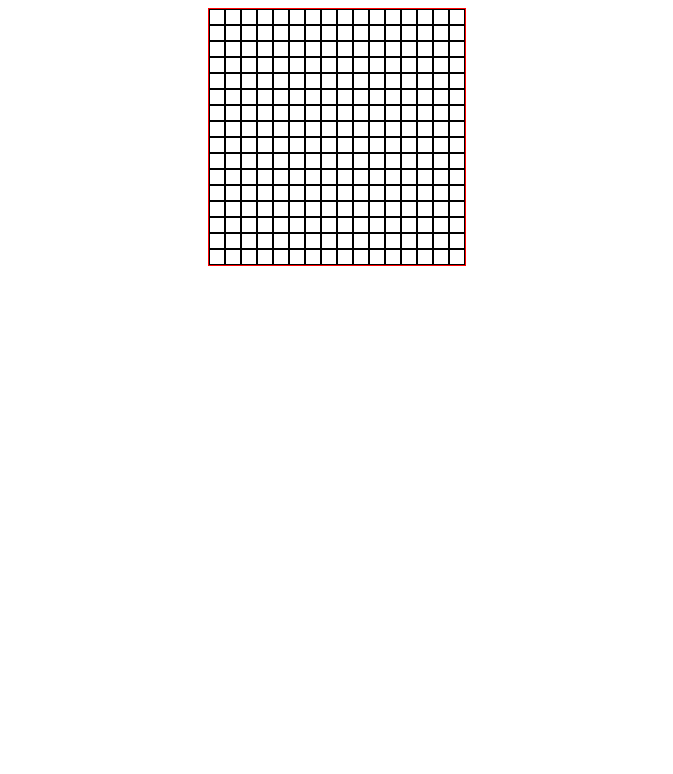
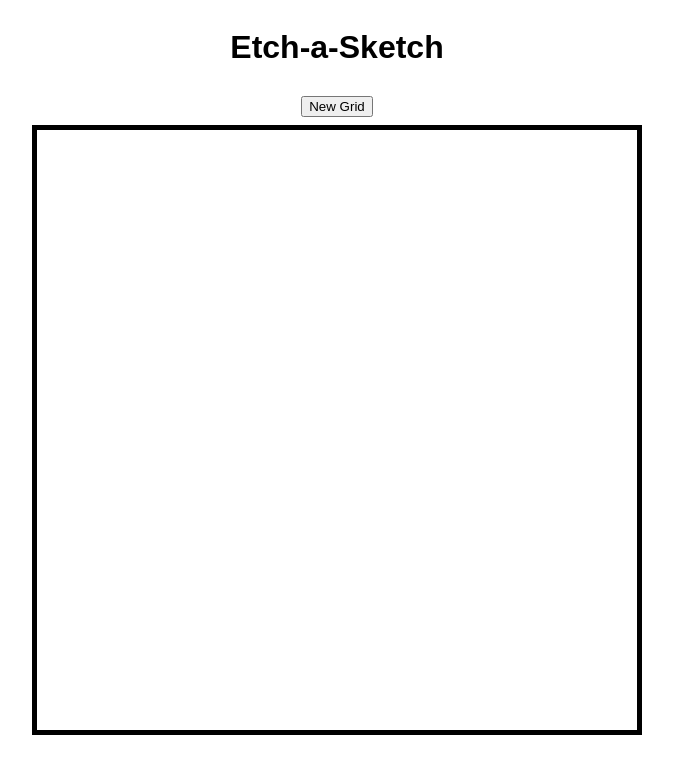
Before and after one commit to BrynBlumenstein/odin-etch-a-sketch, a plain HTML site: page index.html in a window 1280 px wide. Shown: the whole page, without its empty margins (303-976 px from the left). Drawn offline with Linux system fonts and the light colour scheme.

Commit message:
Add functional Etch-a-Sketch and create new button

```diff
--- a/index.html
+++ b/index.html
@@ -8,8 +8,8 @@
     <title>Etch-a-Sketch</title>
 </head>
 <body>
-    <div id="grid">
-
-    </div>
+    <h1>Etch-a-Sketch</h1>
+    <button id="create-new">New Grid</button>
+    <div id="grid"></div>
 </body>
 </html>
--- a/script.js
+++ b/script.js
@@ -1,6 +1,37 @@
 const grid = document.querySelector('#grid');
-for (let i = 0; i < 256; i++) {
-    let square = document.createElement('div');
-    square.classList.add("square");
-    grid.appendChild(square);
+const newGridButton = document.querySelector('#create-new');
+
+generateGrid(100);
+
+newGridButton.addEventListener('click', () => {
+    let squaresPerRow = getSquaresPerRow();
+    generateGrid(squaresPerRow);
+});
+
+function getSquaresPerRow() {
+    let squaresPerRow;
+
+    do {
+        squaresPerRow = prompt('Enter the number of squares per row (1-100)');
+        squaresPerRow = parseInt(squaresPerRow);
+    } while (isNaN(squaresPerRow) || squaresPerRow < 1 || squaresPerRow > 100);
+
+    return squaresPerRow;
 }
+
+function generateGrid(squaresPerRow) {
+    grid.innerHTML = '';
+
+    const squares = squaresPerRow**2
+
+    for (let i = 0; i < squares; i++) {
+        let square = document.createElement('div');
+
+        square.classList.add('square');
+        square.style.width = `calc(100% / ${squaresPerRow})`;
+        square.style.height = `calc(100% / ${squaresPerRow})`;
+        square.addEventListener('mouseover', () => square.style.backgroundColor = 'black');
+
+        grid.appendChild(square);
+    }
+}
--- a/styles.css
+++ b/styles.css
@@ -1,15 +1,15 @@
+body {
+    display: flex;
+    flex-direction: column;
+    align-items: center;
+    gap: 8px;
+    font-family: sans-serif;
+}
+
 #grid {
-    margin: 0 auto;
     display: flex;
     flex-wrap: wrap;
-    width: 256px;
-    height: 256px;
-    border: 1px solid red;
+    width: 600px;
+    height: 600px;
+    border: 5px solid black;
 }
-
-.square {
-    box-sizing: border-box;
-    width: 16px;
-    height: 16px;
-    border: 1px solid black;
-}
```
